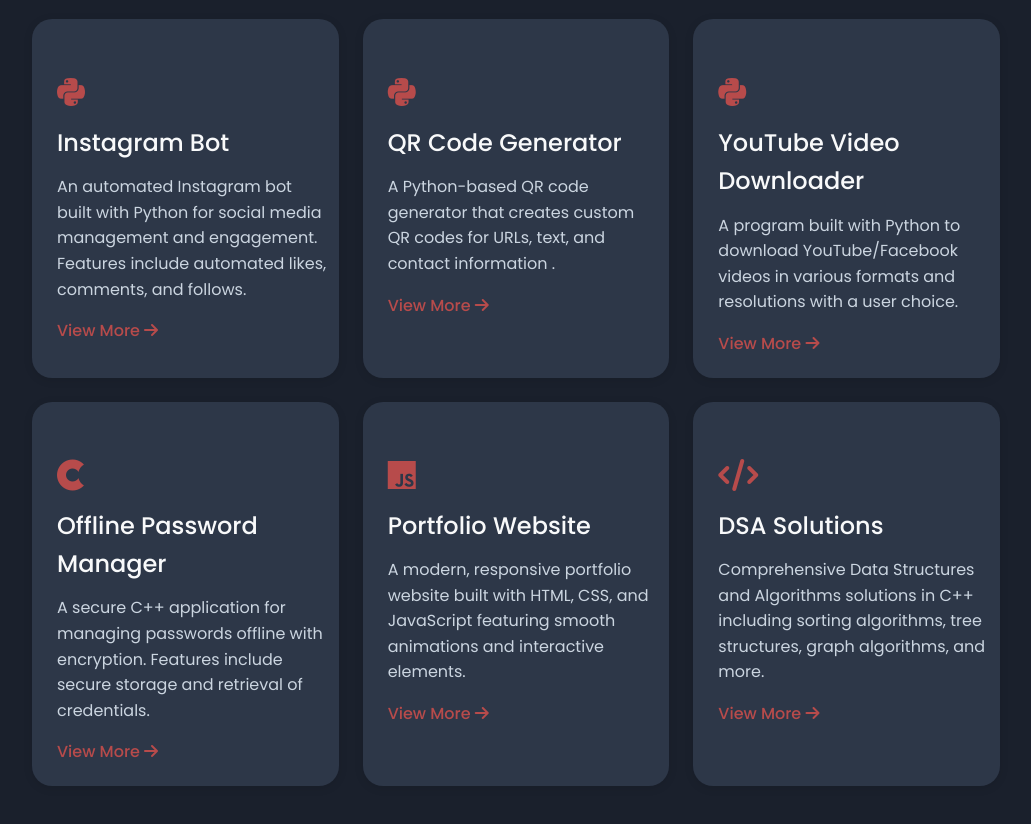
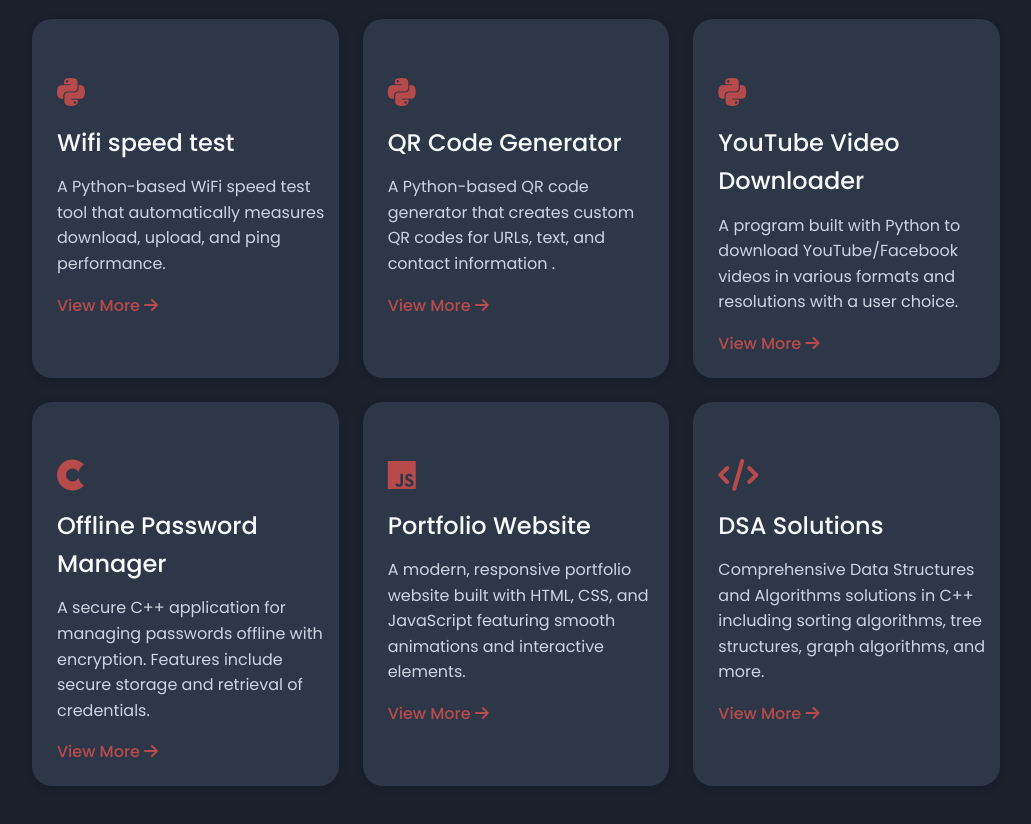
Before and after one commit to dip9564/Portfolio, a plain HTML site: page index.html in a window 1280 px wide. Shown: the part 2560-3384 px from the top of the page, without its empty margins (124-1155 px from the left). Drawn offline with nearby package versions, Linux system fonts and the light colour scheme.

Commit message:
new project add

```diff
--- a/index.html
+++ b/index.html
@@ -249,10 +249,9 @@
                 <div class="projects__content">
                     <div>
                         <i class="fab fa-python projects__icon"></i>
-                        <h3 class="projects__title">Instagram Bot</h3>
+                        <h3 class="projects__title">Wifi speed test</h3>
                         <p class="projects__description">
-                            An automated Instagram bot built with Python for social media management
-                            and engagement. Features include automated likes, comments, and follows.
+                            A Python-based WiFi speed test tool that automatically measures download, upload, and ping performance.
                         </p>
                     </div>
                     <div class="projects__button">
```
